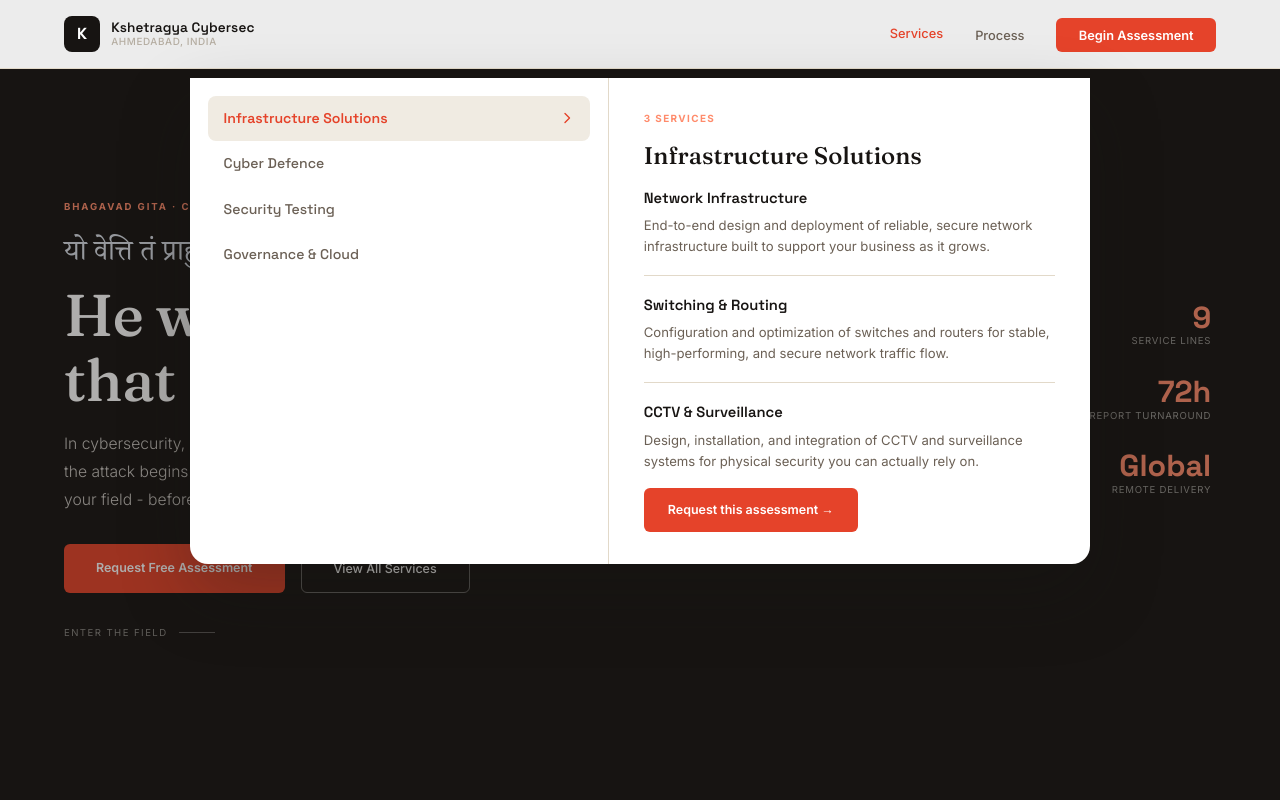
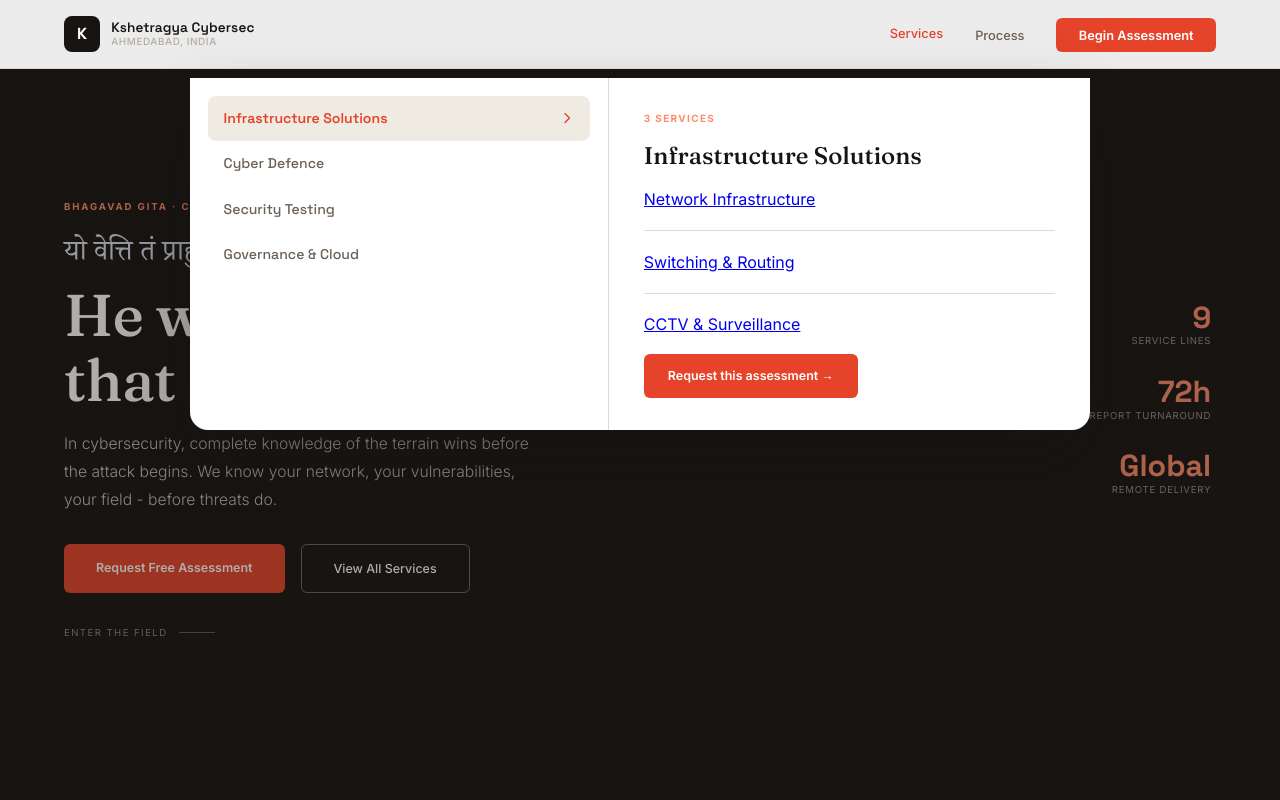
Before and after one commit to kshetragyacybersec-lang/Kshetragya-website, a React (Vite) app: page / in a window 1280 px wide. Both pictures are taken after a click on the button "Services". Shown: the top 800 px of the page. Built offline with nearby package versions, Linux system fonts and the light colour scheme.

Commit message:
Update Nav.jsx

```diff
--- a/src/components/Nav.jsx
+++ b/src/components/Nav.jsx
@@ -1,4 +1,5 @@
 import { useState, useEffect, useRef } from 'react';
+import { Link } from 'react-router-dom';
 import { serviceGroups } from '../data.js';
 
 export default function Nav() {
@@ -137,10 +138,22 @@ export default function Nav() {
           <h3 className="mega-detail-title">{serviceGroups[activeGroupIdx].name}</h3>
           <ul className="mega-svc-list">
             {serviceGroups[activeGroupIdx].services.map(s => (
-              <li key={s.id} className="mega-svc-item">
-                <span className="mega-svc-name">{s.name}</span>
-                <p className="mega-svc-short">{s.short}</p>
-              </li>
+              serviceGroups[activeGroupIdx].id === 'infrastructure-solutions' ? (
+                <li key={s.id} className="mega-svc-item mega-svc-item-link">
+                  <Link
+                    to={`/services/${s.id}`}
+                    className="mega-svc-name-link"
+                    onClick={() => setMegaOpen(false)}
+                  >
+                    {s.name}
+                  </Link>
+                </li>
+              ) : (
+                <li key={s.id} className="mega-svc-item">
+                  <span className="mega-svc-name">{s.name}</span>
+                  <p className="mega-svc-short">{s.short}</p>
+                </li>
+              )
             ))}
           </ul>
           <a href="#contact" className="mega-detail-cta" onClick={() => setMegaOpen(false)}>Request this assessment →</a>
```
